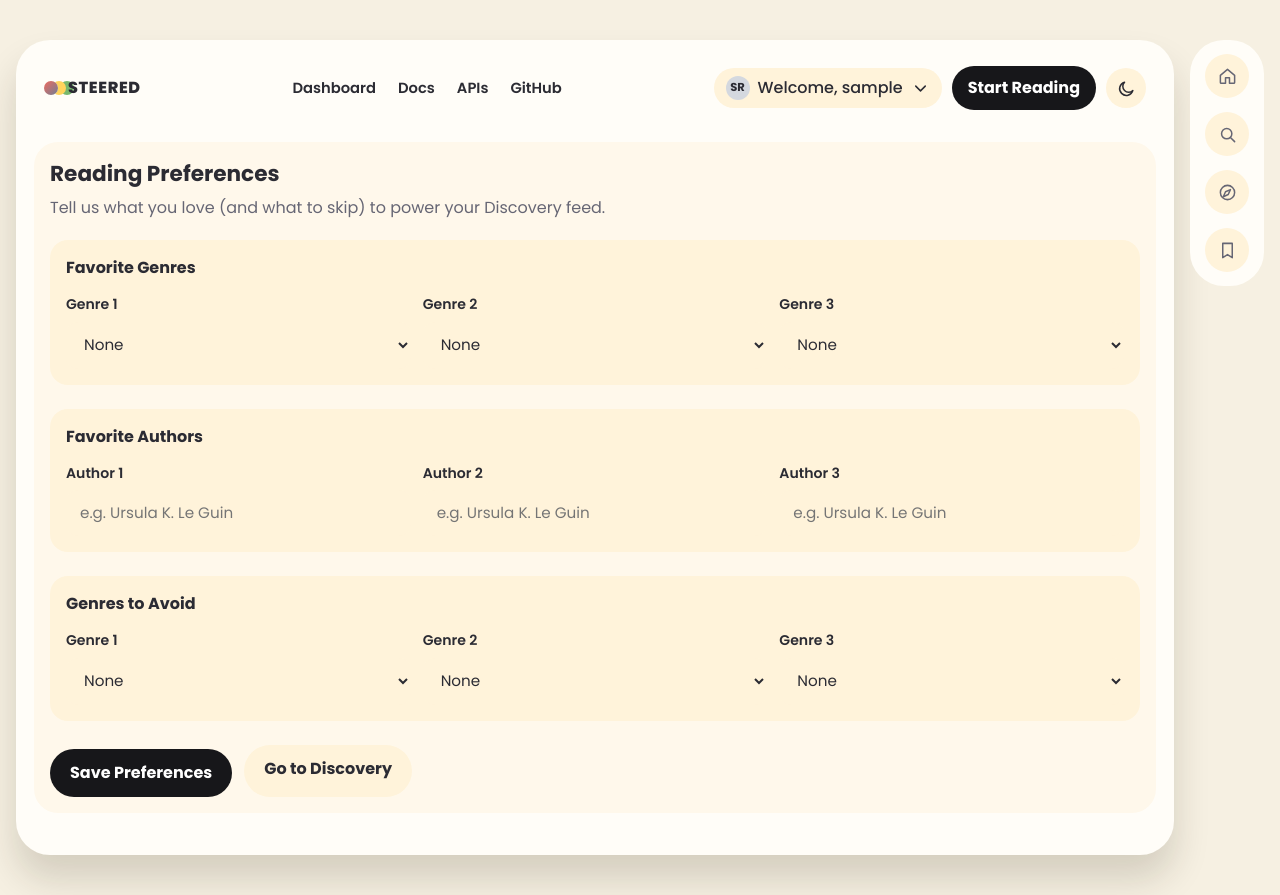
After one commit to CSC-289-Group-1/Steered, a Flask app: page /profile in a window 1280 px wide. The commit adds this page. Run offline with Flask 3, Linux system fonts and the light colour scheme; the visitor is signed in with stand-in values (Sample User, id 1); data that the repository does not hold is empty.

Commit message:
Created bookmarks, profile prefference, and discovery pages. User can now create prefferences and have the app recommend books based on them. You can now also bookmark books for later.

```diff
--- a/flaskr/app.py
+++ b/flaskr/app.py
@@ -1,3 +1,5 @@
+from concurrent.futures import ThreadPoolExecutor, as_completed
+
 from flask import Flask, redirect, render_template, request, session, url_for
 from flask_caching import Cache
 import os
@@ -5,8 +7,12 @@ from werkzeug.security import check_password_hash, generate_password_hash
 
 from . import db
 from .services.books_service import (
+    dedupe_by_id,
     fetch_book_details_by_id,
+    fetch_books_by_author,
+    fetch_books_by_author_light,
     fetch_books_by_genre,
+    fetch_books_by_genre_light,
     fetch_trending_books,
     search_books,
     supported_genres,
@@ -41,6 +47,11 @@ def get_book_details(book_id):
 @cache.memoize(timeout=300)
 def get_search_results(query):
     return search_books(query)
+
+
+@cache.memoize(timeout=300)
+def get_books_by_author(author):
+    return fetch_books_by_author(author)
 
 
 @app.context_processor
@@ -150,6 +161,14 @@ def book_preview(book_id):
 
     preview_stage = "sourceNotice" if book.get("hasPreview") else "fallback"
 
+    is_bookmarked = False
+    if session.get("user_id"):
+        row = db.get_db().execute(
+            "SELECT id FROM bookmarks WHERE user_id = ? AND book_api_id = ?",
+            (session["user_id"], book_id.lstrip("/")),
+        ).fetchone()
+        is_bookmarked = row is not None
+
     return render_template(
         "book_preview.html",
         page="book",
@@ -158,6 +177,7 @@ def book_preview(book_id):
         details_status=details_status,
         details_error=details_error,
         preview_stage=preview_stage,
+        is_bookmarked=is_bookmarked,
     )
 
 
@@ -236,5 +256,233 @@ def register():
     )
 
 
+@app.route("/bookmarks")
+def bookmarks():
+    if not session.get("user_id"):
+        return redirect(url_for("login"))
+
+    user_id = session["user_id"]
+    conn = db.get_db()
+    rows = conn.execute(
+        "SELECT book_api_id FROM bookmarks WHERE user_id = ? ORDER BY bookmarked_at DESC",
+        (user_id,),
+    ).fetchall()
+
+    book_ids = [row["book_api_id"] for row in rows]
+    books = []
+    status = "success"
+    error = ""
+
+    if book_ids:
+        try:
+            with ThreadPoolExecutor(max_workers=min(len(book_ids), 8)) as pool:
+                futures = {pool.submit(get_book_details, bid): bid for bid in book_ids}
+                results = {}
+                for future in as_completed(futures):
+                    bid = futures[future]
+                    try:
+                        results[bid] = future.result()
+                    except Exception:
+                        pass
+            books = [results[bid] for bid in book_ids if bid in results]
+        except Exception as exc:
+            status = "error"
+            error = str(exc)
+
+    return render_template(
+        "bookmarks.html",
+        page="bookmarks",
+        theme=request.cookies.get("steered-theme", "light"),
+        books=books,
+        status=status,
+        error=error,
+    )
+
+
+@app.route("/bookmark/<path:book_id>", methods=["POST"])
+def toggle_bookmark(book_id):
+    if not session.get("user_id"):
+        return redirect(url_for("login"))
+
+    user_id = session["user_id"]
+    book_id = book_id.lstrip("/")
+    conn = db.get_db()
+    existing = conn.execute(
+        "SELECT id FROM bookmarks WHERE user_id = ? AND book_api_id = ?",
+        (user_id, book_id),
+    ).fetchone()
+
+    if existing:
+        conn.execute(
+            "DELETE FROM bookmarks WHERE user_id = ? AND book_api_id = ?",
+            (user_id, book_id),
+        )
+    else:
+        conn.execute(
+            "INSERT INTO bookmarks (user_id, book_api_id) VALUES (?, ?)",
+            (user_id, book_id),
+        )
+    conn.commit()
+
+    back = request.referrer or url_for("home")
+    return redirect(back)
+
+
+@app.route("/profile", methods=["GET", "POST"])
+def profile():
+    if not session.get("user_id"):
+        return redirect(url_for("login"))
+
+    user_id = session["user_id"]
+    conn = db.get_db()
+    error = ""
+    success = ""
+
+    if request.method == "POST":
+        prefs = {
+            "favorite_genre1": request.form.get("favorite_genre1", ""),
+            "favorite_genre2": request.form.get("favorite_genre2", ""),
+            "favorite_genre3": request.form.get("favorite_genre3", ""),
+            "favorite_author1": request.form.get("favorite_author1", "").strip(),
+            "favorite_author2": request.form.get("favorite_author2", "").strip(),
+            "favorite_author3": request.form.get("favorite_author3", "").strip(),
+            "disliked_genre1": request.form.get("disliked_genre1", ""),
+            "disliked_genre2": request.form.get("disliked_genre2", ""),
+            "disliked_genre3": request.form.get("disliked_genre3", ""),
+        }
+        existing = conn.execute(
+            "SELECT id FROM preferences WHERE user_id = ?", (user_id,)
+        ).fetchone()
+        if existing:
+            conn.execute(
+                """UPDATE preferences SET
+                    favorite_genre1=?, favorite_genre2=?, favorite_genre3=?,
+                    favorite_author1=?, favorite_author2=?, favorite_author3=?,
+                    disliked_genre1=?, disliked_genre2=?, disliked_genre3=?
+                WHERE user_id=?""",
+                (
+                    prefs["favorite_genre1"], prefs["favorite_genre2"], prefs["favorite_genre3"],
+                    prefs["favorite_author1"], prefs["favorite_author2"], prefs["favorite_author3"],
+                    prefs["disliked_genre1"], prefs["disliked_genre2"], prefs["disliked_genre3"],
+                    user_id,
+                ),
+            )
+        else:
+            conn.execute(
+                """INSERT INTO preferences
+                    (user_id, favorite_genre1, favorite_genre2, favorite_genre3,
+                     favorite_author1, favorite_author2, favorite_author3,
+                     disliked_genre1, disliked_genre2, disliked_genre3)
+                VALUES (?, ?, ?, ?, ?, ?, ?, ?, ?, ?)""",
+                (
+                    user_id,
+                    prefs["favorite_genre1"], prefs["favorite_genre2"], prefs["favorite_genre3"],
+                    prefs["favorite_author1"], prefs["favorite_author2"], prefs["favorite_author3"],
+                    prefs["disliked_genre1"], prefs["disliked_genre2"], prefs["disliked_genre3"],
+                ),
+            )
+        conn.commit()
+        success = "Preferences saved!"
+    else:
+        row = conn.execute(
+            "SELECT * FROM preferences WHERE user_id = ?", (user_id,)
+        ).fetchone()
+        prefs = dict(row) if row else {}
+
+    return render_template(
+        "profile.html",
+        page="profile",
+        theme=request.cookies.get("steered-theme", "light"),
+        prefs=prefs,
+        supported_genres=supported_genres(),
+        error=error,
+        success=success,
+    )
+
+
+@app.route("/discovery")
+def discovery():
+    if not session.get("user_id"):
+        return redirect(url_for("login"))
+
+    user_id = session["user_id"]
+    conn = db.get_db()
+    row = conn.execute(
+        "SELECT * FROM preferences WHERE user_id = ?", (user_id,)
+    ).fetchone()
+
+    if not row:
+        return render_template(
+            "discovery.html",
+            page="discovery",
+            theme=request.cookies.get("steered-theme", "light"),
+            has_prefs=False,
+            books=[],
+            status="success",
+            error="",
+        )
+
+    prefs = dict(row)
+    status = "success"
+    error = ""
+    books = []
+
+    try:
+        tasks = []
+        for key in ("favorite_genre1", "favorite_genre2", "favorite_genre3"):
+            genre = prefs.get(key) or ""
+            if genre:
+                tasks.append((fetch_books_by_genre_light, genre))
+        for key in ("favorite_author1", "favorite_author2", "favorite_author3"):
+            author = prefs.get(key) or ""
+            if author:
+                tasks.append((fetch_books_by_author_light, author))
+
+        results = []
+        if tasks:
+            with ThreadPoolExecutor(max_workers=len(tasks)) as pool:
+                futures = {pool.submit(fn, arg): arg for fn, arg in tasks}
+                for future in as_completed(futures):
+                    try:
+                        results.extend(future.result())
+                    except Exception:
+                        pass
+
+        if not results:
+            results = get_trending()
+
+        deduped = dedupe_by_id(results)
+
+        disliked = [
+            (prefs.get("disliked_genre1") or "").lower(),
+            (prefs.get("disliked_genre2") or "").lower(),
+            (prefs.get("disliked_genre3") or "").lower(),
+        ]
+        disliked = [d for d in disliked if d]
+
+        if disliked:
+            filtered = []
+            for book in deduped:
+                cats = [str(c).lower() for c in book.get("categories", [])]
+                if not any(d in cat for d in disliked for cat in cats):
+                    filtered.append(book)
+            books = filtered[:18]
+        else:
+            books = deduped[:18]
+    except Exception as exc:
+        status = "error"
+        error = str(exc)
+
+    return render_template(
+        "discovery.html",
+        page="discovery",
+        theme=request.cookies.get("steered-theme", "light"),
+        has_prefs=True,
+        books=books,
+        status=status,
+        error=error,
+    )
+
+
 if __name__ == "__main__":
     app.run(debug=False, host="0.0.0.0", port=int(os.environ.get('PORT', 5000)))
--- a/flaskr/static/css/app.css
+++ b/flaskr/static/css/app.css
@@ -737,6 +737,19 @@
   display: flex;
   gap: 10px;
   flex-wrap: wrap;
+  align-items: center;
+}
+
+.bookmark-btn {
+  border: 0;
+  cursor: pointer;
+  font-family: inherit;
+  font-size: inherit;
+}
+
+.bookmark-btn.bookmarked {
+  background: color-mix(in srgb, var(--accent-yellow) 68%, var(--bg-soft));
+  color: #6e4b00;
 }
 
 .preview-actions-top {
@@ -1025,7 +1038,8 @@
   color: var(--text-main);
 }
 
-.form-group input {
+.form-group input,
+.form-group select {
   border: 0;
   border-radius: 12px;
   background: var(--bg-soft);
@@ -1035,7 +1049,8 @@
   color: var(--text-main);
 }
 
-.form-group input:focus-visible {
+.form-group input:focus-visible,
+.form-group select:focus-visible {
   outline: 3px solid color-mix(in srgb, var(--accent-yellow) 58%, transparent);
   outline-offset: 2px;
 }
@@ -1062,6 +1077,78 @@
   outline-offset: 2px;
 }
 
+.alert-success {
+  border-radius: 12px;
+  padding: 10px 14px;
+  background: color-mix(in srgb, var(--accent-green) 15%, var(--bg-soft));
+  color: color-mix(in srgb, var(--accent-green) 80%, #000);
+  font-size: 0.9rem;
+  font-weight: 500;
+}
+
+.btn-secondary {
+  border: 0;
+  border-radius: 999px;
+  padding: 12px 20px;
+  font-weight: 700;
+  font-size: 1rem;
+  font-family: inherit;
+  color: var(--text-main);
+  background: var(--bg-soft);
+  cursor: pointer;
+  text-decoration: none;
+  display: inline-block;
+}
+
+.btn-secondary:hover {
+  background: color-mix(in srgb, var(--accent-yellow) 35%, var(--bg-soft));
+}
+
+.profile-page {
+  padding-bottom: 24px;
+}
+
+.prefs-form {
+  display: flex;
+  flex-direction: column;
+  gap: 24px;
+  margin-top: 20px;
+}
+
+.prefs-section {
+  border-radius: 18px;
+  background: var(--bg-soft);
+  padding: 16px;
+}
+
+.prefs-section-title {
+  margin: 0 0 14px;
+  font-size: 1rem;
+  color: var(--text-main);
+}
+
+.prefs-row {
+  display: grid;
+  grid-template-columns: repeat(3, 1fr);
+  gap: 12px;
+}
+
+.prefs-actions {
+  display: flex;
+  gap: 12px;
+  flex-wrap: wrap;
+}
+
+.discovery-empty {
+  padding: 24px 0 12px;
+}
+
+@media (max-width: 680px) {
+  .prefs-row {
+    grid-template-columns: 1fr;
+  }
+}
+
 .alert-error {
   border-radius: 12px;
   padding: 10px 14px;
--- a/flaskr/templates/base.html
+++ b/flaskr/templates/base.html
@@ -37,6 +37,7 @@
               </button>
               <div class="dropdown-menu" id="user-menu" role="menu">
                 {% if current_user %}
+                  <a href="{{ url_for('profile') }}" class="dropdown-item" role="menuitem">My Profile</a>
                   <a href="{{ url_for('logout') }}" class="dropdown-item" role="menuitem">Log out</a>
                 {% else %}
                   <a href="{{ url_for('login') }}" class="dropdown-item" role="menuitem">Sign in</a>
@@ -83,14 +84,14 @@
           </svg>
         </a>
 
-        <a href="/search?tab=discovery" class="nav-icon-btn {% if page == 'search' %}active{% endif %}" aria-label="Discovery" title="Discovery">
+        <a href="/discovery" class="nav-icon-btn {% if page == 'discovery' %}active{% endif %}" aria-label="Discovery" title="Discovery">
           <svg viewBox="0 0 24 24" class="icon-svg" aria-hidden="true">
             <circle cx="12" cy="12" r="9" />
             <path d="m15.7 8.3-2.8 6.2-6.2 2.8 2.8-6.2 6.2-2.8Z" />
           </svg>
         </a>
 
-        <a href="/search?tab=bookmarks" class="nav-icon-btn {% if page == 'search' %}active{% endif %}" aria-label="Bookmarks" title="Bookmarks">
+        <a href="/bookmarks" class="nav-icon-btn {% if page == 'bookmarks' %}active{% endif %}" aria-label="Bookmarks" title="Bookmarks">
           <svg viewBox="0 0 24 24" class="icon-svg" aria-hidden="true">
             <path d="M6 3h12v18l-6-3.8L6 21V3Z" />
           </svg>
--- /dev/null
+++ b/flaskr/templates/profile.html
@@ -0,0 +1,85 @@
+{% extends "base.html" %}
+{% block content %}
+<div class="profile-page">
+  <section class="section-card">
+    <div class="section-head">
+      <h2 class="section-title">Reading Preferences</h2>
+      <p class="section-subtitle">Tell us what you love (and what to skip) to power your Discovery feed.</p>
+    </div>
+
+    {% if success %}
+    <div class="alert-success">{{ success }}</div>
+    {% endif %}
+    {% if error %}
+    <div class="alert-error">{{ error }}</div>
+    {% endif %}
+
+    <form method="POST" action="{{ url_for('profile') }}" class="prefs-form">
+
+      <div class="prefs-section">
+        <h3 class="prefs-section-title">Favorite Genres</h3>
+        <div class="prefs-row">
+          {% for i in [1, 2, 3] %}
+          <div class="form-group">
+            <label for="favorite_genre{{ i }}">Genre {{ i }}</label>
+            <select id="favorite_genre{{ i }}" name="favorite_genre{{ i }}">
+              <option value="">None</option>
+              {% for genre in supported_genres %}
+                {% if genre != 'All' %}
+                <option value="{{ genre }}"
+                  {% if prefs.get('favorite_genre' ~ i) == genre %}selected{% endif %}>
+                  {{ genre }}
+                </option>
+                {% endif %}
+              {% endfor %}
+            </select>
+          </div>
+          {% endfor %}
+        </div>
+      </div>
+
+      <div class="prefs-section">
+        <h3 class="prefs-section-title">Favorite Authors</h3>
+        <div class="prefs-row">
+          {% for i in [1, 2, 3] %}
+          <div class="form-group">
+            <label for="favorite_author{{ i }}">Author {{ i }}</label>
+            <input type="text" id="favorite_author{{ i }}" name="favorite_author{{ i }}"
+              value="{{ prefs.get('favorite_author' ~ i) or '' }}"
+              placeholder="e.g. Ursula K. Le Guin">
+          </div>
+          {% endfor %}
+        </div>
+      </div>
+
+      <div class="prefs-section">
+        <h3 class="prefs-section-title">Genres to Avoid</h3>
+        <div class="prefs-row">
+          {% for i in [1, 2, 3] %}
+          <div class="form-group">
+            <label for="disliked_genre{{ i }}">Genre {{ i }}</label>
+            <select id="disliked_genre{{ i }}" name="disliked_genre{{ i }}">
+              <option value="">None</option>
+              {% for genre in supported_genres %}
+                {% if genre != 'All' %}
+                <option value="{{ genre }}"
+                  {% if prefs.get('disliked_genre' ~ i) == genre %}selected{% endif %}>
+                  {{ genre }}
+                </option>
+                {% endif %}
+              {% endfor %}
+            </select>
+          </div>
+          {% endfor %}
+        </div>
+      </div>
+
+      <div class="prefs-actions">
+        <button type="submit" class="btn-primary">Save Preferences</button>
+        <a href="{{ url_for('discovery') }}" class="btn-secondary">Go to Discovery</a>
+      </div>
+
+    </form>
+  </section>
+</div>
+{% endblock %}
```
Also changed, not shown: flaskr/schema.sql (+20 -3 lines), flaskr/services/books_service.py (+32 -5 lines), flaskr/templates/book_preview.html (+13 -18 lines), flaskr/templates/bookmarks.html (added, +35 -0 lines), flaskr/templates/discovery.html (added, +38 -0 lines), flaskr/templates/README.md (renamed from README.md).
